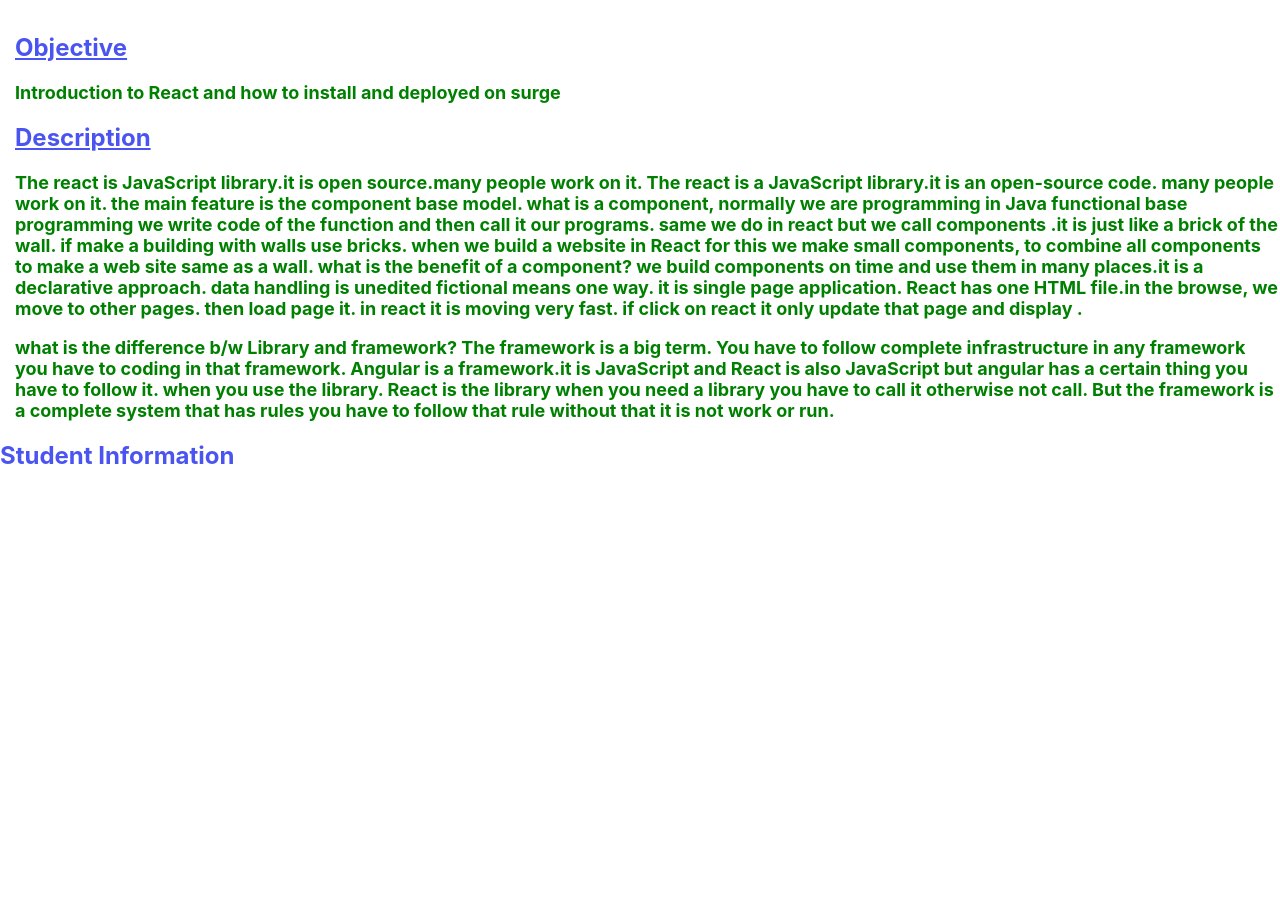
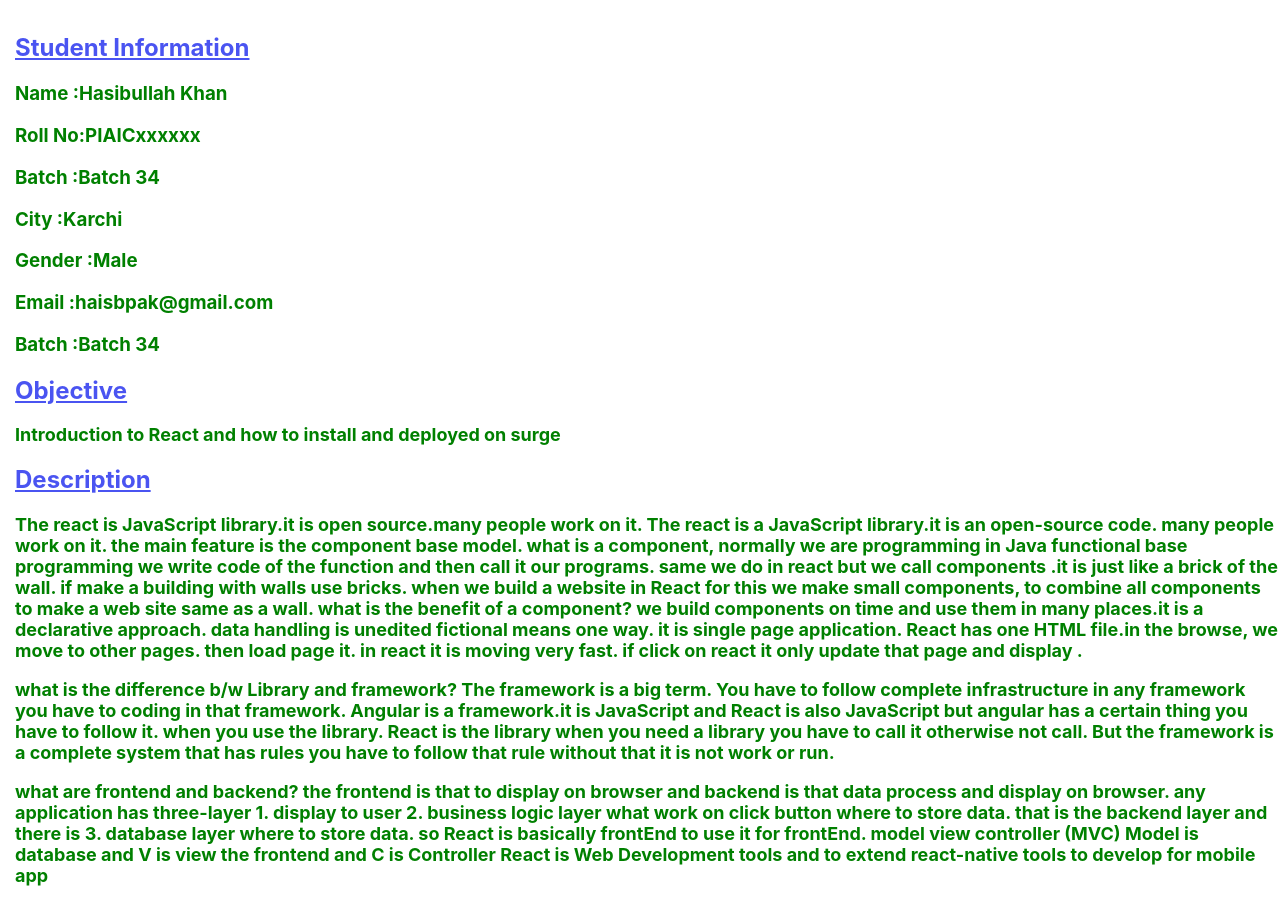
Before and after one commit to hasibullahkhan/botcamp20c2app, a React (Create React App) app: page / in a window 1280 px wide. Shown: the part 130-1034 px from the top of the page. Before the commit the page ends 800 px from the top, so only its background shows below. Built offline with nearby package versions, Linux system fonts and the light colour scheme.

Commit message:
update app.js,Headr.js,Info.js

```diff
--- a/src/App.js
+++ b/src/App.js
@@ -4,12 +4,14 @@ import Info from "./Components/Info";
 function App() {
   return (
     <div>
-      <Header no={2} objective={"Introduction to React and how to install and deployed on surge"}
+      <Info no={2} name={"Hasibullah Khan"} roll={"PIAICxxxxxx"} city={"Karchi"} gender={"Male"} email={"haisbpak@gmail.com"} batch={"Batch 34"} />
+      <Header objective={"Introduction to React and how to install and deployed on surge"}
         desc={"The react is JavaScript library.it is open source.many people work on it. The react is a JavaScript library.it is an open-source code. many people work on it. the main feature is the component base model. what is a component, normally we are programming in Java functional base programming we write code of the function and then call it our programs. same we do in react but we call components .it is just like a brick of the wall. if make a building with walls use bricks. when we build a website in React for this we make small components, to combine all components to make a web site same as a wall. what is the benefit of a component? we build components on time and use them in many places.it is a declarative approach. data handling is unedited fictional means one way. it is single page application. React has one HTML file.in the browse, we move to other pages. then load page it. in react it is moving very fast. if click on react it only update that page and display ."}
-        desc2={"what is the difference b/w Library and framework? The framework is a big term. You have to follow complete infrastructure in any framework you have to coding in that framework. Angular is a framework.it is JavaScript and React is also JavaScript but angular has a certain thing you have to follow it. when you use the library. React is the library when you need a library you have to call it otherwise not call. But the framework is a complete system that has rules you have to follow that rule  without that it is not work or run."} />
+        desc2={"what is the difference b/w Library and framework? The framework is a big term. You have to follow complete infrastructure in any framework you have to coding in that framework. Angular is a framework.it is JavaScript and React is also JavaScript but angular has a certain thing you have to follow it. when you use the library. React is the library when you need a library you have to call it otherwise not call. But the framework is a complete system that has rules you have to follow that rule  without that it is not work or run."}
+        desc3={"what are frontend and backend? the frontend is that to display on browser and backend is that data process and display on browser. any application has three-layer 1. display to user 2. business logic layer what work on click button where to store data. that is the backend layer and there is 3. database layer where to store data. so React is basically frontEnd to use it for frontEnd. model view controller (MVC) Model is database and V  is view the frontend and C is Controller React is Web Development tools and to extend react-native tools to develop for mobile app"} />
 
       {/* <About name={"Hasibullah Khan"} roll={"PIAICxxxxxx"} city={"Karchi"} gender={"Male"} email={"haisbpak@gmail.com"} batch={"Batch 34"} /> */}
-      <Info name={"Hasibullah Khan"} roll={"PIAICxxxxxx"} city={"Karchi"} gender={"Male"} email={"haisbpak@gmail.com"} />
+
     </div>
   );
 }
--- a/src/Components/Header.js
+++ b/src/Components/Header.js
@@ -2,15 +2,12 @@ import React from "react";
 function Head(props) {
     return (
         <div>
-            <h1 style={{
-                color: "#4a54f1", marginLeft: 700, textDecoration: "underline"
-            }} >BootCamp-2020 </h1>
-            <h1><p style={{ color: 'red', marginLeft: 750, textDecoration: "underline" }}>Class -{props.no}</p></h1>
             <h2 style={{ color: "#4a54f1", marginLeft: 15, textDecoration: "underline" }}>Objective </h2>
             <p style={{ color: 'green', fontSize: 18, fontWeight: 'bold', marginLeft: 15 }}>{props.objective}</p>
             <h2 style={{ color: "#4a54f1", marginLeft: 15, textDecoration: "underline" }}>Description </h2>
             <p style={{ color: 'green', fontSize: 18, fontWeight: 'bold', marginLeft: 15 }}>{props.desc}</p>
             <p style={{ color: 'green', fontSize: 18, fontWeight: 'bold', marginLeft: 15 }}>{props.desc2}</p>
+            <p style={{ color: 'green', fontSize: 18, fontWeight: 'bold', marginLeft: 15 }}>{props.desc3}</p>
 
         </div>
     )
--- a/src/Components/Info.js
+++ b/src/Components/Info.js
@@ -1,8 +1,20 @@
 import React from "react";
-function Info() {
+function Info(props) {
     return (
         <div>
-            <h2 style={{ color: "#4a54f1" }}>Student Information</h2>
+            <h1 style={{
+                color: "#4a54f1", marginLeft: 700, textDecoration: "underline"
+            }} >BootCamp-2020 </h1>
+            <h1><p style={{ color: 'red', marginLeft: 750, textDecoration: "underline" }}>Class -{props.no}</p></h1>
+
+            <h2 style={{ color: "#4a54f1", marginLeft: 15, textDecoration: "underline" }}>Student Information</h2>
+            <h3 style={{ color: "green", marginLeft: 15, }}>Name   :{props.name} </h3>
+            <h3 style={{ color: "green", marginLeft: 15 }}>Roll No:{props.roll} </h3>
+            <h3 style={{ color: "green", marginLeft: 15 }}>Batch  :{props.batch} </h3>
+            <h3 style={{ color: "green", marginLeft: 15 }}>City   :{props.city} </h3>
+            <h3 style={{ color: "green", marginLeft: 15 }}>Gender :{props.gender} </h3>
+            <h3 style={{ color: "green", marginLeft: 15 }}>Email  :{props.email} </h3>
+            <h3 style={{ color: "green", marginLeft: 15 }}>Batch  :{props.batch} </h3>
         </div>
     )
 }
```
